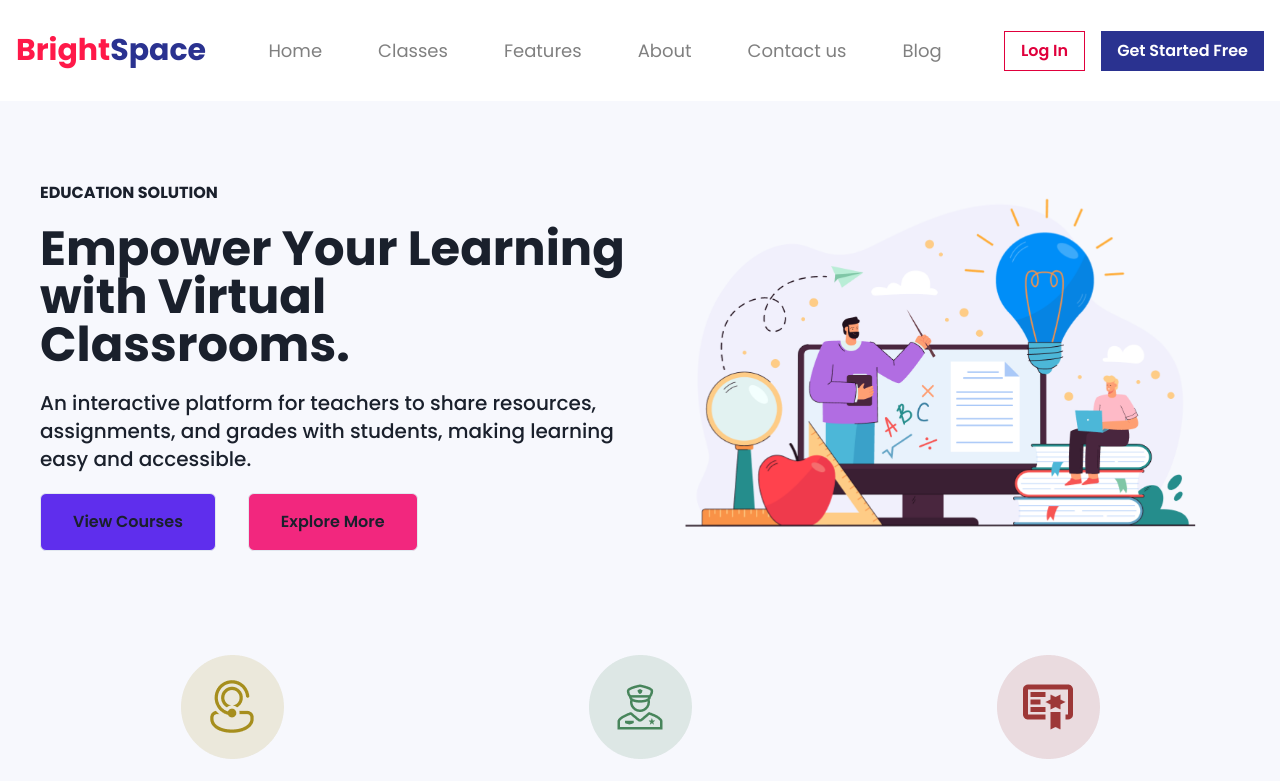
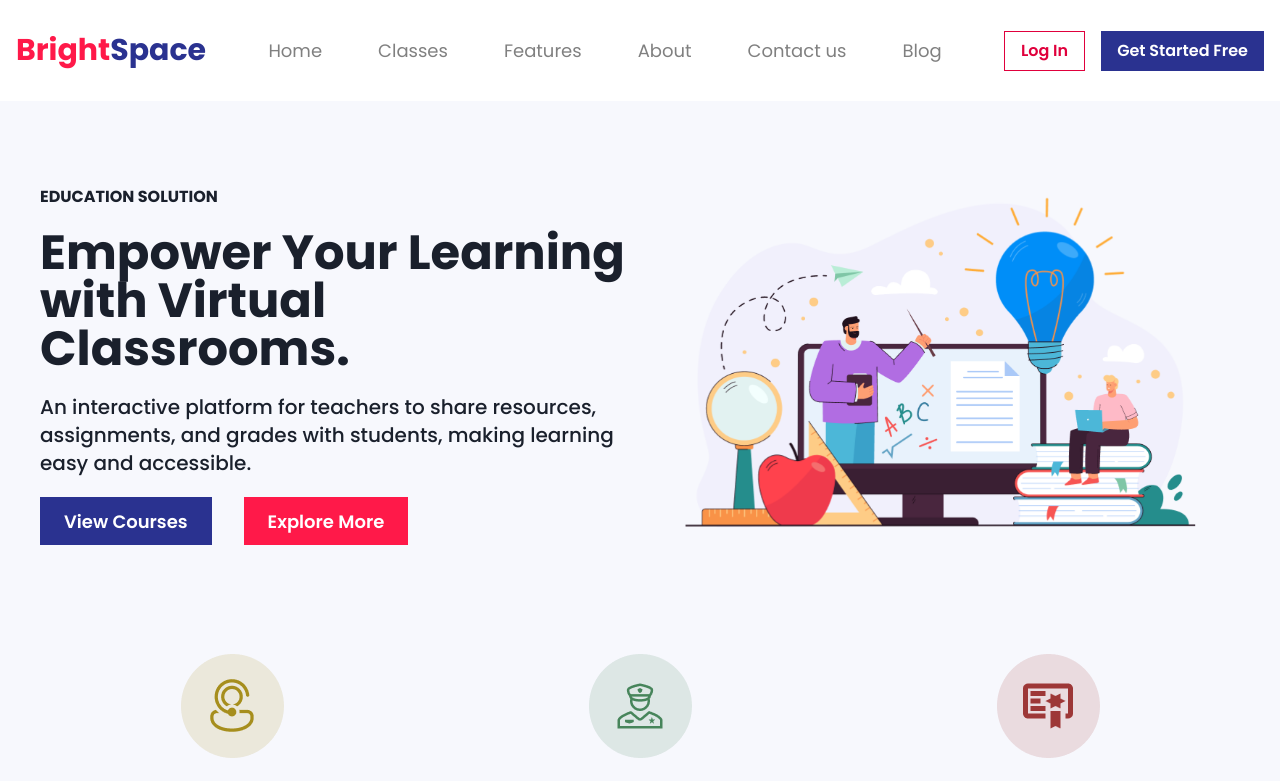
Before and after one commit to aticmahbub/bright-space, a React (Vite) app in the folder bright-space-client/: page / in a window 1280 px wide. Shown: the top 781 px of the page. Built offline with nearby package versions, Linux system fonts and the light colour scheme.

Commit message:
update:buttons from said vai added

```diff
--- a/bright-space-client/src/pages/Home/Banner/Banner.jsx
+++ b/bright-space-client/src/pages/Home/Banner/Banner.jsx
@@ -1,4 +1,6 @@
 import bannerImg from '../../../assets/bannerImage.png'
+import { Button } from '@chakra-ui/react';
+
 import './css/banner.css'
 
 const Banner = () => {
@@ -13,12 +15,8 @@ const Banner = () => {
                         An interactive platform for teachers to share resources, assignments, and grades with students, making learning easy and accessible.
                     </h3>
                     <div className='mt-10 flex gap-5 md:gap-8 '>
-                        <button className='border rounded-md px-6 py-3 md:px-8 md:py-4 font-semibold bg-[#5F2EED] text-white hover:bg-white hover:text-black hover:border-[#5F2EED]'>
-                            View Courses
-                        </button>
-                        <button className='border rounded-md px-6 py-3 md:px-8 md:py-4 font-semibold bg-[#F2277E] text-white hover:bg-white hover:text-black hover:border-[#F2277E]'>
-                            Explore More
-                        </button>
+                    <Button colorScheme='secondary' size='lg' rounded='none'>View Courses</Button>
+                    <Button colorScheme='primary' size='lg' rounded='none'>Explore More</Button>
                     </div>
                 </div>
 
```
